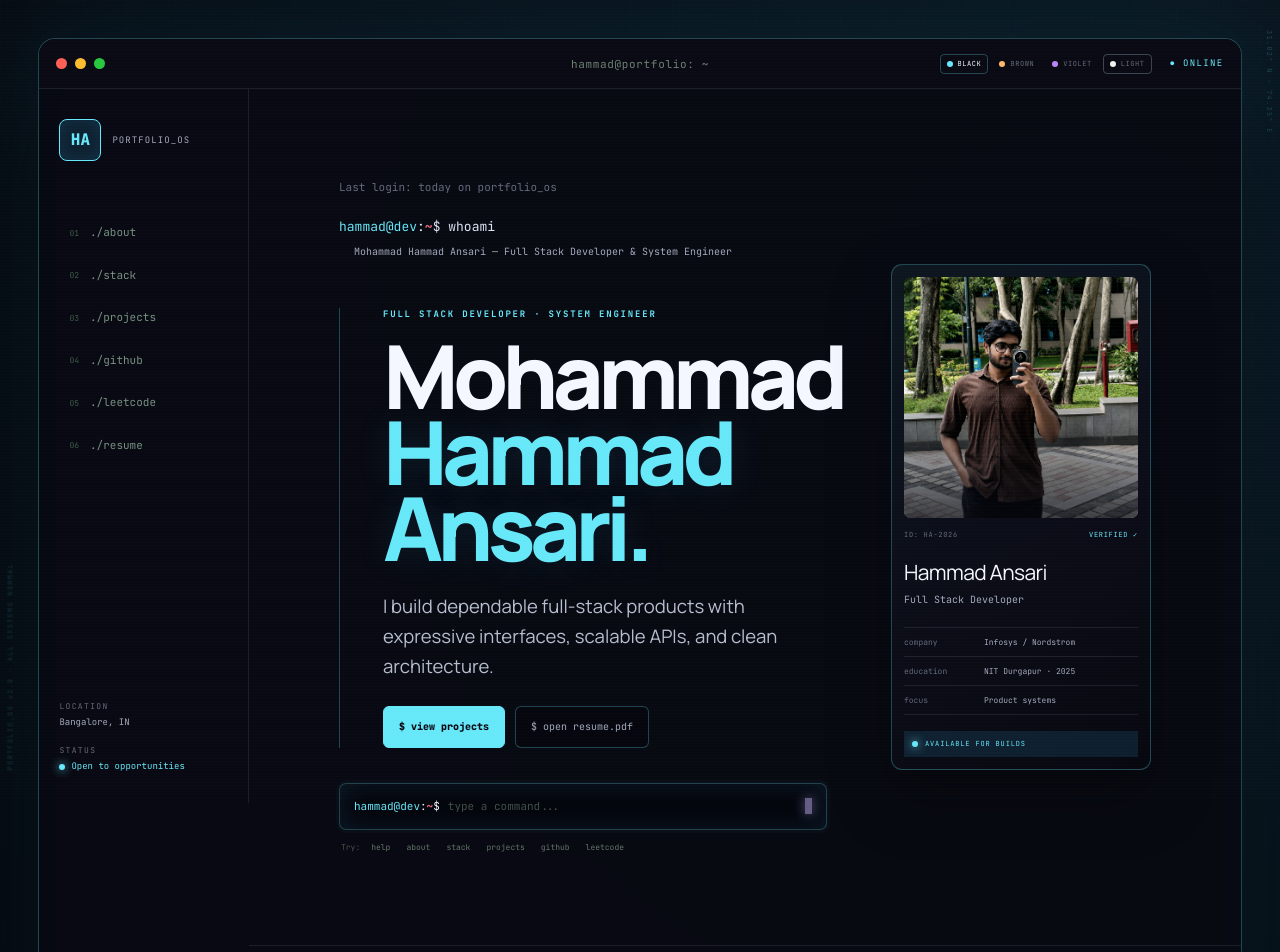
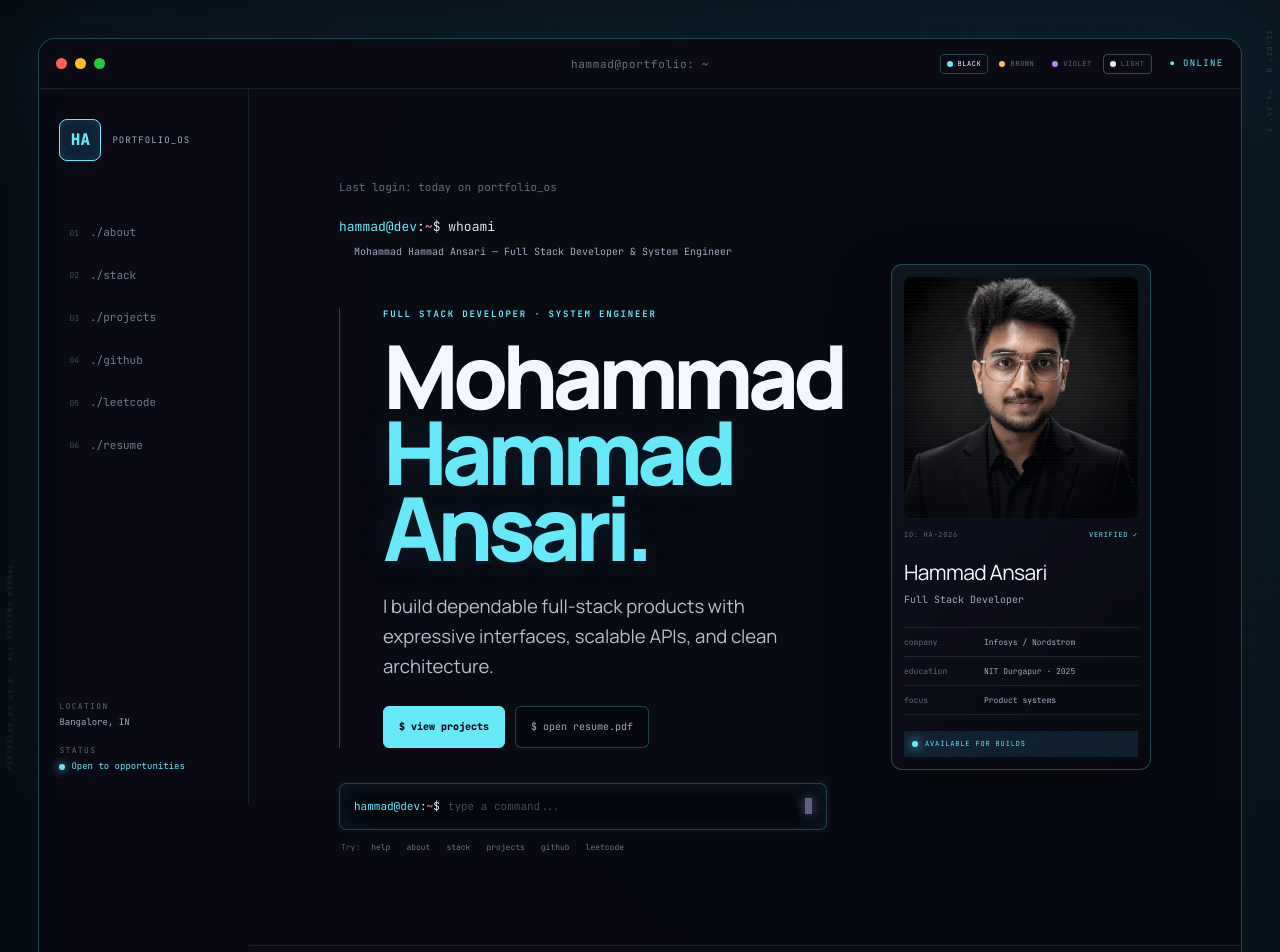
Before and after one commit to hammad-scripted/terminal-portfolio, a Next.js app: page / in a window 1280 px wide. Shown: the top 952 px of the page. Built offline with nearby package versions, Linux system fonts and the light colour scheme.

Commit message:
Refine themes typography and profile portrait

```diff
--- a/app/globals.css
+++ b/app/globals.css
@@ -131,7 +131,7 @@
   border-bottom: 1px solid var(--line);
   background: rgba(10, 11, 20, .92);
   backdrop-filter: blur(18px);
-  color: #6d8273;
+  color: #697386;
   font-size: 11px;
   letter-spacing: .06em;
 }
@@ -159,8 +159,8 @@
 .sidebar-brand > span { display: grid; width: 42px; height: 42px; place-items: center; border: 1px solid var(--green); border-radius: 8px; color: var(--green); background: var(--glow); box-shadow: inset 0 0 18px var(--glow); font-weight: 800; }
 .sidebar-brand small { color: var(--muted); font-size: 9px; letter-spacing: .12em; }
 .terminal-sidebar nav { display: grid; gap: 4px; margin-top: 52px; }
-.terminal-sidebar nav button { display: flex; align-items: center; gap: 11px; width: 100%; padding: 10px 9px; border: 1px solid transparent; border-radius: 5px; color: #779180; background: transparent; cursor: pointer; font-size: 11px; text-align: left; transition: .18s ease; }
-.terminal-sidebar nav button span { color: #3f5c48; font-size: 8px; }
+.terminal-sidebar nav button { display: flex; align-items: center; gap: 11px; width: 100%; padding: 10px 9px; border: 1px solid transparent; border-radius: 5px; color: #737b90; background: transparent; cursor: pointer; font-size: 11px; text-align: left; transition: .18s ease; }
+.terminal-sidebar nav button span { color: #444d65; font-size: 8px; }
 .terminal-sidebar nav button:hover, .terminal-sidebar nav button:focus-visible { color: var(--acid); border-color: var(--line); background: var(--glow); outline: none; transform: translateX(3px); }
 .sidebar-meta { margin-top: auto; padding-top: 32px; color: var(--faint); font-size: 8px; }
 .sidebar-meta p { margin: 14px 0 4px; letter-spacing: .17em; }
@@ -193,10 +193,10 @@
 .command-entry { display: flex; align-items: center; min-height: 47px; margin-top: 25px; padding: 0 14px; border: 1px solid var(--line-strong); border-radius: 7px; background: rgba(5, 6, 12, .8); box-shadow: inset 0 0 28px var(--glow), 0 0 0 3px rgba(103,232,249,.02); font-size: 11px; cursor: text; }
 .command-entry label { flex: 0 0 auto; }
 .command-entry input { min-width: 0; flex: 1; margin-left: 8px; border: 0; outline: 0; color: var(--ink); background: transparent; caret-color: var(--acid); }
-.command-entry input::placeholder { color: #405047; }
+.command-entry input::placeholder { color: #454b5b; }
 .cursor { width: 7px; height: 16px; background: var(--acid); animation: blink 1s steps(2) infinite; box-shadow: 0 0 12px var(--acid); }
-.command-help { display: flex; flex-wrap: wrap; align-items: center; gap: 6px; margin: 9px 2px 0; color: #45564b; font-size: 8px; }
-.command-help button { padding: 2px 5px; border: 0; color: #627768; background: transparent; cursor: pointer; font-size: 8px; }
+.command-help { display: flex; flex-wrap: wrap; align-items: center; gap: 6px; margin: 9px 2px 0; color: #565f72; font-size: 8px; }
+.command-help button { padding: 2px 5px; border: 0; color: #6b748a; background: transparent; cursor: pointer; font-size: 8px; }
 .command-help button:hover, .command-help button:focus-visible { color: var(--green); outline: none; }
 
 .identity-card { position: relative; overflow: hidden; padding: 12px; border: 1px solid var(--line-strong); border-radius: 11px; background: linear-gradient(145deg, rgba(103,232,249,.06), rgba(167,139,250,.025) 58%, rgba(0,0,0,.12)); box-shadow: 0 26px 60px rgba(0,0,0,.34); }
@@ -223,7 +223,7 @@
 
 .about-grid { display: grid; grid-template-columns: minmax(0, 1.15fr) minmax(300px, .85fr); gap: clamp(34px, 6vw, 90px); }
 .prose-panel > p { max-width: 720px; color: var(--muted); font-family: var(--font-geist-sans), Arial, sans-serif; font-size: 15px; line-height: 1.72; }
-.prose-panel .lead { margin-top: 0; color: #d5eadb; font-size: clamp(20px, 2.25vw, 29px); line-height: 1.38; letter-spacing: -.025em; }
+.prose-panel .lead { margin-top: 0; color: #e0e4ef; font-size: clamp(20px, 2.25vw, 29px); line-height: 1.38; letter-spacing: -.025em; }
 .metric-row { display: grid; grid-template-columns: repeat(3, 1fr); margin-top: 38px; border: 1px solid var(--line); }
 .metric-row div { padding: 20px; border-right: 1px solid var(--line); }
 .metric-row div:last-child { border: 0; }
--- a/app/page.tsx
+++ b/app/page.tsx
@@ -1,7 +1,7 @@
 "use client";
 /* eslint-disable @next/next/no-img-element -- plain images keep this component portable to the static Vite Pages build. */
 
-import { useEffect, useRef, useState, type FormEvent } from "react";
+import { useRef, useState, type FormEvent } from "react";
 
 const commands = ["help", "about", "stack", "projects", "github", "leetcode", "resume", "contact", "theme", "clear"];
 const themes = ["black", "brown", "violet", "light"] as const;
@@ -81,14 +81,13 @@
   const [history, setHistory] = useState<HistoryItem[]>([
     { command: "whoami", response: "Mohammad Hammad Ansari — Full Stack Developer & System Engineer" },
   ]);
-  const [theme, setTheme] = useState<ThemeName>("black");
+  const [theme, setTheme] = useState<ThemeName>(() => {
+    if (typeof window === "undefined") return "black";
+    const saved = window.localStorage.getItem("hammad-portfolio-theme") as ThemeName | null;
+    return saved && themes.includes(saved) ? saved : "black";
+  });
   const [pointer, setPointer] = useState({ x: -100, y: -100 });
   const inputRef = useRef<HTMLInputElement>(null);
-
-  useEffect(() => {
-    const saved = window.localStorage.getItem("hammad-portfolio-theme") as ThemeName | null;
-    if (saved && themes.includes(saved)) setTheme(saved);
-  }, []);
 
   const selectTheme = (nextTheme: ThemeName) => {
     setTheme(nextTheme);
@@ -226,7 +225,7 @@
               </div>
 
               <aside className="identity-card">
-                <div className="identity-scan"><img src="./hammad-image.jpeg" alt="Mohammad Hammad Ansari" /></div>
+                <div className="identity-scan"><img src="./formal-portrait.png" alt="Mohammad Hammad Ansari in a black suit" /></div>
                 <div className="identity-top"><span>ID: HA-2026</span><span>VERIFIED ✓</span></div>
                 <h2>Hammad Ansari</h2>
                 <p>Full Stack Developer</p>
@@ -308,7 +307,7 @@
                 </a>
                 <a className="telemetry-card" href="https://leetcode.com/u/hammad_codes/" target="_blank" rel="noreferrer">
                   <div className="telemetry-title"><span>LEETCODE / SOLVING STREAK</span><b>LIVE ↗</b></div>
-                  <img src="https://leetcard.jacoblin.cool/hammad_codes?theme=dark&font=Fira%20Code&ext=heatmap" alt="Hammad's live LeetCode statistics and heatmap" loading="lazy" />
+                  <img src="https://leetcard.jacoblin.cool/hammad_codes?theme=dark&font=JetBrains%20Mono&ext=heatmap" alt="Hammad's live LeetCode statistics and heatmap" loading="lazy" />
                 </a>
               </div>
               <a className="activity-graph" href="https://github.com/hammad-scripted" target="_blank" rel="noreferrer">
```
Also changed, not shown: public/formal-portrait.png, 1 other file (tests, documents, lock files or other folders).
